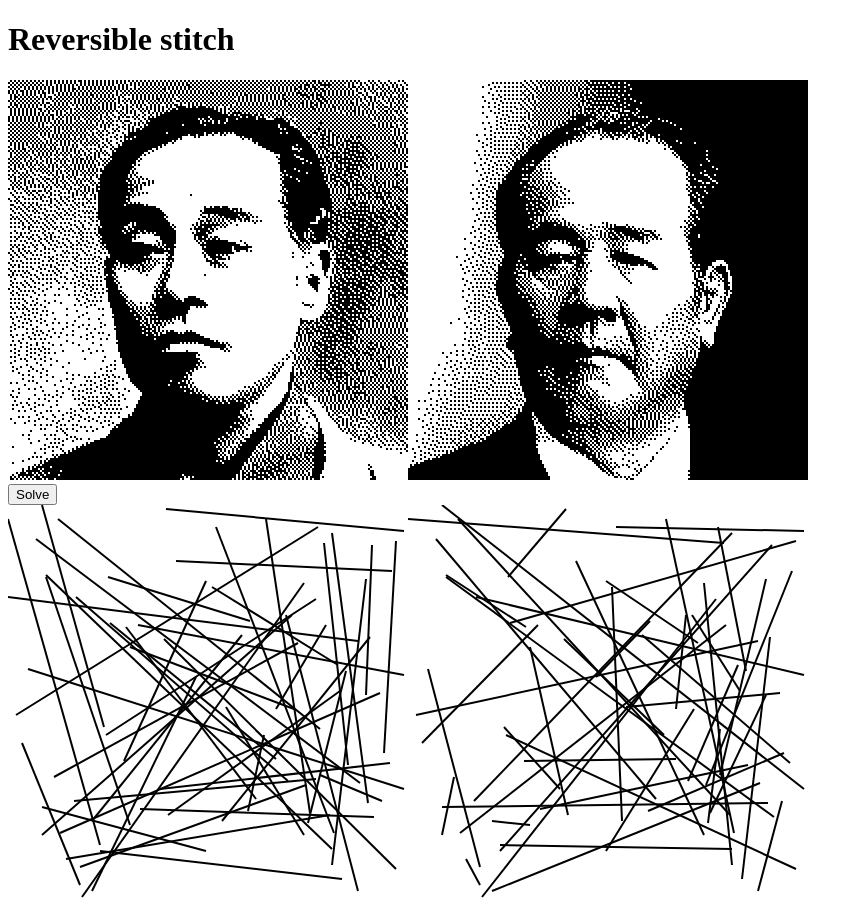
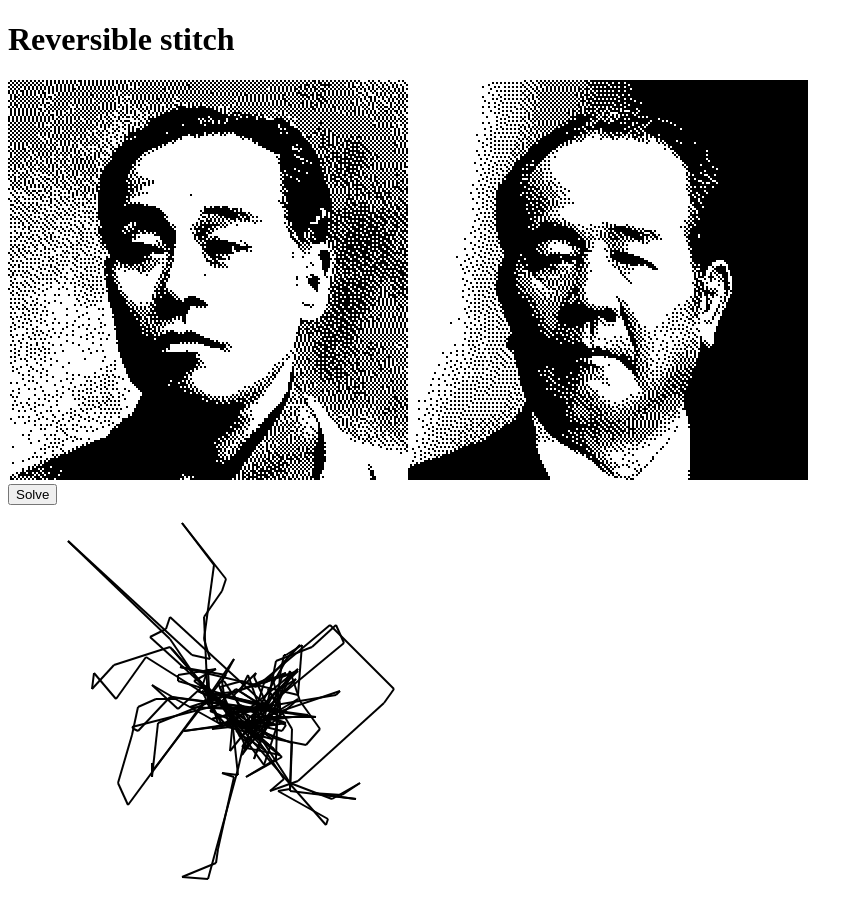
Before and after one commit to monman53/reversible-stitch, a Nuxt app: page / in a window 1280 px wide. Shown: the top 924 px of the page, without its empty margins (0-863 px from the left). Built offline with nearby package versions, Linux system fonts and the light colour scheme.

Commit message:
Simple search

```diff
--- a/app/app.vue
+++ b/app/app.vue
@@ -5,9 +5,32 @@ import { dither, solve } from "./utils";
 
 const width = 200;
 const height = 200;
-const n = 100;
+const n = 200;
 
 const answer = ref([{ i: 0, j: 0 }]);
+
+let frontImg: number[][] = Array.from({ length: height }, () =>
+  Array(width).fill(0)
+);
+let backImg: number[][] = Array.from({ length: height }, () =>
+  Array(width).fill(0)
+);
+
+const imageDataToImg = (imageData: ImageData): number[][] => {
+  const img: number[][] = Array.from({ length: height }, () =>
+    Array(width).fill(0)
+  );
+  for (let i = 0; i < height; i++) {
+    for (let j = 0; j < width; j++) {
+      const index = (i * width + j) * 4;
+      const r = imageData.data[index];
+      const g = imageData.data[index + 1];
+      const b = imageData.data[index + 2];
+      img[i][j] = r > 128 || g > 128 || b > 128 ? 0 : 1; // Convert to binary
+    }
+  }
+  return img;
+};
 
 onMounted(() => {
   {
@@ -22,6 +45,7 @@ onMounted(() => {
       ctx.drawImage(img, 0, 0, canvas.width, canvas.height);
       const imageData = ctx.getImageData(0, 0, canvas.width, canvas.height);
       const ditheredImageData = dither(imageData);
+      frontImg = imageDataToImg(ditheredImageData);
       ctx.putImageData(ditheredImageData, 0, 0);
     };
   }
@@ -37,15 +61,15 @@ onMounted(() => {
       ctx.drawImage(img, 0, 0, canvas.width, canvas.height);
       const imageData = ctx.getImageData(0, 0, canvas.width, canvas.height);
       const ditheredImageData = dither(imageData);
+      backImg = imageDataToImg(ditheredImageData);
       ctx.putImageData(ditheredImageData, 0, 0);
     };
   }
-  answer.value = solve(width, height, null, null, n);
+  answer.value = solve(width, height, frontImg, backImg, n);
 });
 
 const onClickSolve = () => {
-  console.log("onClick");
-  answer.value = solve(width, height, null, null, n);
+  answer.value = solve(width, height, frontImg, backImg, n);
 };
 </script>
 <template>
@@ -56,6 +80,20 @@ const onClickSolve = () => {
       <canvas id="back-ref" ref="back-ref" :width :height></canvas>
     </div>
     <button @click="onClickSolve">Solve</button>
+    <div>
+      <svg viewBox="0 0 200 200">
+        <g v-for="(item, index) in answer" :key="index">
+          <line
+            v-if="index > 0"
+            :x1="answer[index-1]!.j"
+            :y1="answer[index-1]!.i"
+            :x2="answer[index]!.j"
+            :y2="answer[index]!.i"
+            stroke="black"
+          ></line>
+        </g>
+      </svg>
+    </div>
     <div>
       <svg viewBox="0 0 200 200">
         <g v-for="(item, index) in answer" :key="index">
--- a/app/utils.ts
+++ b/app/utils.ts
@@ -32,6 +32,102 @@ const randomInt = (min: number, max: number): number => {
   return Math.floor(Math.random() * (max - min + 1)) + min;
 };
 
+const clop = (value: number, min: number, max: number): number => {
+  return Math.max(min, Math.min(max, value));
+};
+
+// Draw a line using Bresenham's algorithm
+const drawLine = (
+  img: number[][],
+  i1: number,
+  j1: number,
+  i2: number,
+  j2: number
+): void => {
+  let currentI = i1;
+  let currentJ = j1;
+
+  const di = Math.abs(i2 - i1);
+  const dj = Math.abs(j2 - j1);
+
+  const stepI = i1 < i2 ? 1 : -1;
+  const stepJ = j1 < j2 ? 1 : -1;
+
+  // 誤差項 (Error term)
+  // この実装では、dx - dy を初期値とする一般的なバリエーションを採用
+  let err = dj - di;
+
+  const height = img.length;
+  if (height === 0) return;
+  const width = img[0].length;
+
+  while (true) {
+    // 座標が画像の範囲内にあるかチェックして描画
+    if (
+      currentI >= 0 &&
+      currentI < height &&
+      currentJ >= 0 &&
+      currentJ < width
+    ) {
+      img[currentI][currentJ] = 1;
+    }
+
+    // 終点に達したらループを終了
+    if (currentI === i2 && currentJ === j2) {
+      break;
+    }
+
+    const e2 = 2 * err;
+
+    // 次のj座標を決定
+    if (e2 >= -di) {
+      err -= di;
+      currentJ += stepJ;
+    }
+
+    // 次のi座標を決定
+    if (e2 <= dj) {
+      err += dj;
+      currentI += stepI;
+    }
+  }
+};
+
+const createImageFromAnswer = (
+  answer: { i: number; j: number }[],
+  width: number,
+  height: number
+): number[][] => {
+  const img: number[][] = Array.from({ length: height }, () =>
+    Array(width).fill(0)
+  );
+
+  for (let i = 0; i < answer.length - 1; i++) {
+    const { i: i1, j: j1 } = answer[i];
+    const { i: i2, j: j2 } = answer[i + 1];
+    drawLine(img, i1, j1, i2, j2);
+  }
+
+  return img;
+};
+
+const evalSimilarity = (
+  img1: number[][],
+  img2: number[][],
+  width: number,
+  height: number
+): number => {
+  let similarity = 0;
+  for (let i = 0; i < height; i++) {
+    for (let j = 0; j < width; j++) {
+      if (img1[i][j] === img2[i][j]) {
+        similarity++;
+      }
+    }
+  }
+  return similarity / (width * height);
+};
+
 export const solve = (
   width: number,
   height: number,
@@ -39,13 +135,37 @@ export const solve = (
   backImg: number[][],
   n: number
 ) => {
-  const answer: { i: number; j: number }[] = Array(n).fill({ i: 0, j: 0 });
   // Inisialize answer with random positions
+  const answer: { i: number; j: number }[] = [];
   for (let i = 0; i < n; i++) {
-    answer[i] = {
-      i: randomInt(0, width - 1),
-      j: randomInt(0, height - 1),
+    answer.push({ i: randomInt(0, height - 1), j: randomInt(0, width - 1) });
+  }
+  // Create images from the answer
+  let img = createImageFromAnswer(answer, width, height);
+
+  for (let iter = 0; iter < 10000; iter++) {
+    // Randomly select point and move it to a neighboring point
+    const idx = randomInt(0, n - 1);
+    const oldPoint = answer[idx];
+    const newPoint = {
+      //   i: clop(oldPoint.i + randomInt(-1, 1), 0, height - 1),
+      //   j: clop(oldPoint.j + randomInt(-1, 1), 0, width - 1),
+      i: randomInt(0, height - 1),
+      j: randomInt(0, width - 1),
     };
+    answer[idx] = newPoint;
+    // Create new image from the updated answer
+    const newImg = createImageFromAnswer(answer, width, height);
+    // Evaluate similarity with the front and back images
+    const similarity = evalSimilarity(newImg, frontImg, width, height);
+    // If the new image is better, keep it
+    if (similarity > evalSimilarity(img, frontImg, width, height)) {
+      //   img.splice(0, img.length, ...newImg);
+      img = newImg;
+    } else {
+      answer[idx] = oldPoint; // Revert the change
+    }
   }
+
   return answer;
 };
```
